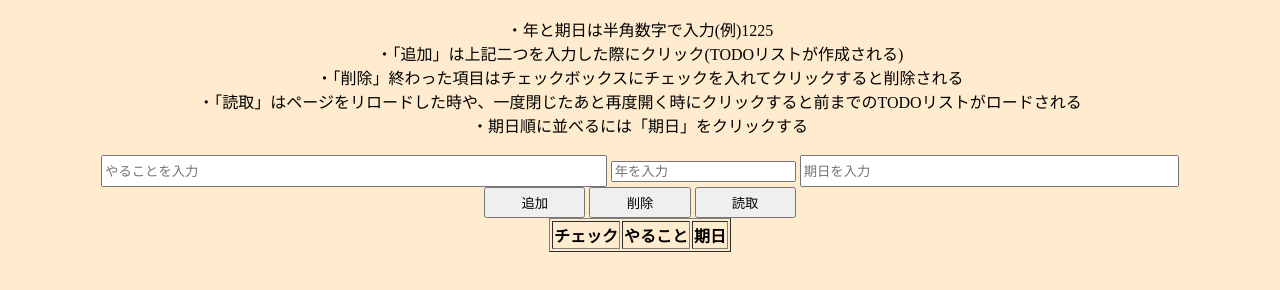
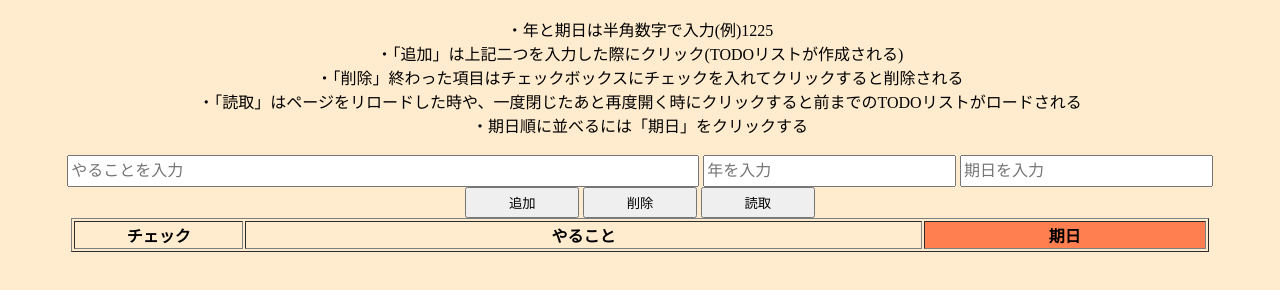
Before and after one commit to hiro0108/ToDoList, a plain HTML site: page index.html in a window 1280 px wide. Shown: the part 104-394 px from the top of the page. Drawn offline with nearby package versions, Linux system fonts and the light colour scheme.

Commit message:
Update todo.css

```diff
--- a/todo.css
+++ b/todo.css
@@ -1,24 +1,36 @@
 div#datelist{
     width: 25%;
     display: inline;
-
+    text-align: center;
 }
 
 div#list{
     width: 35%;
     display: inline;
+    text-align: center;
 }
 
 input#inputDo{
-    width: 40%;
+    width: 50%;
     height: 4%;
+    font-size: 100%;
 }
 
 input#date{
-    width: 30%;
+    width: 20%;
     height: 4%;
+    font-size: 100%;
 }
 
+input#check{
+    width: 70%;
+}
+
+input#year{
+    width: 20%;
+    height: 4%;
+    font-size: 100%;
+}
 
 
 div#zentai{
@@ -30,7 +42,7 @@ body{
 }
 
 button{
-    width: 8%;
+    width: 9%;
     height: 4%;
 
 }
@@ -42,3 +54,19 @@ ul{
 li#listAll{
     left: 100px;
 }
+
+table#myTable{
+    width: 90%;
+    text-align: center;
+}
+
+th#check{
+    width: 15%;
+}
+th#do{
+    width: 60%;
+}
+th#day{
+    width: 25%;
+    background-color: coral;
+}
```
